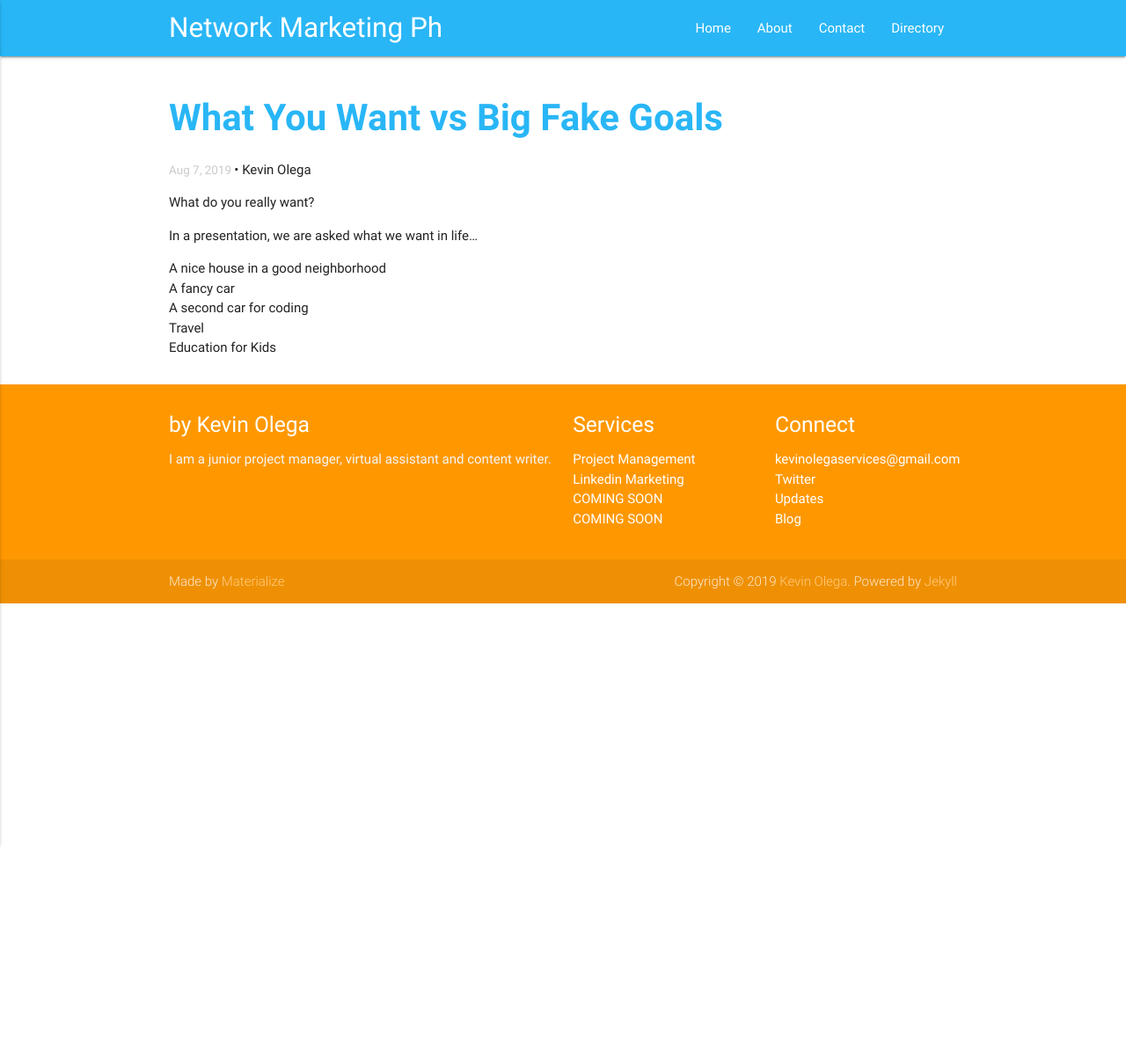
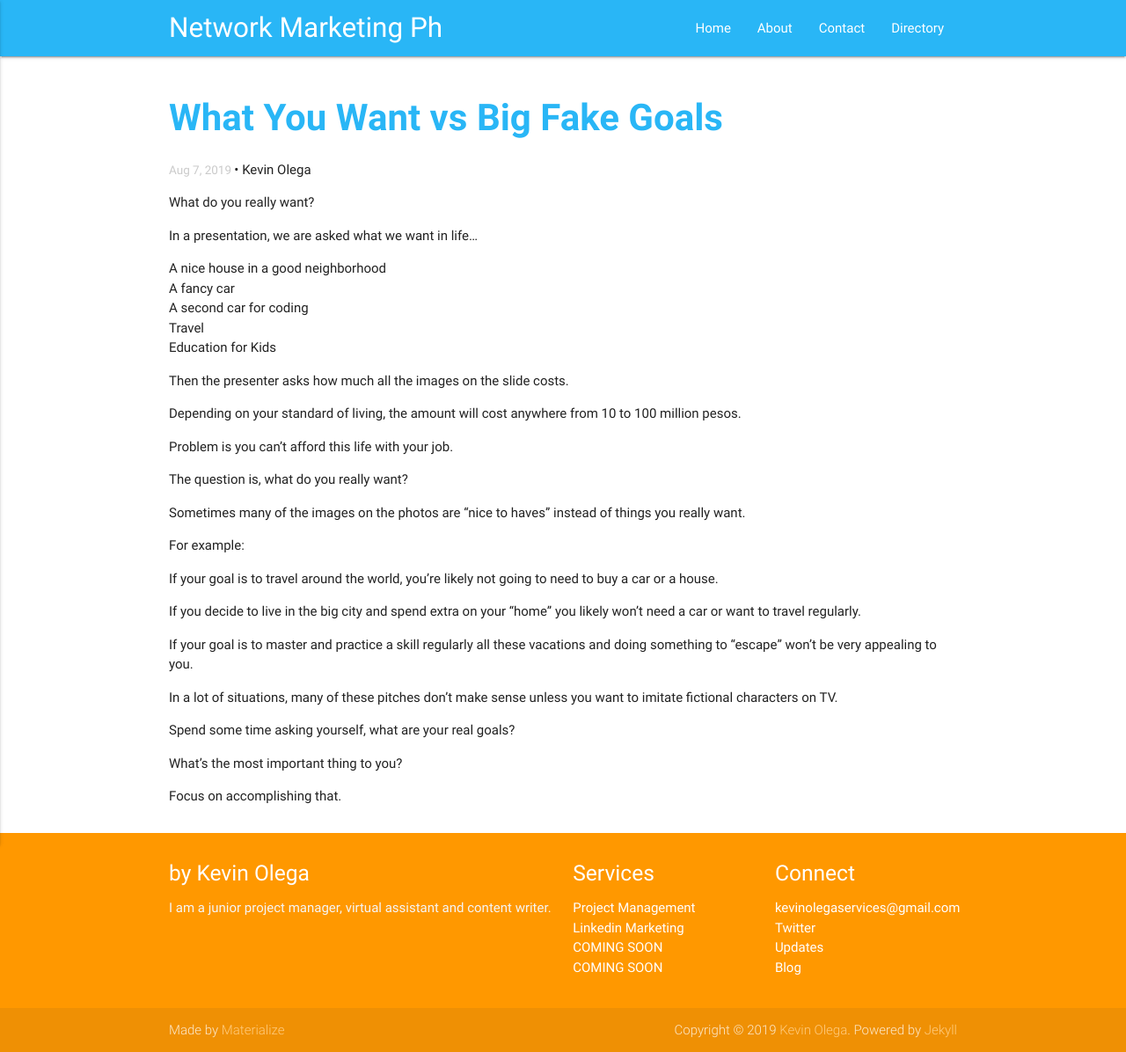
Before and after one commit to kevinolega/networkmarketingph, a Jekyll site: the page built from _posts/2019-08-07-want-fake.md, in a window 1280 px wide. Shown: the whole page at 88% size. Built offline with Jekyll 4.4.1, drawn with Linux system fonts in a browser that asks for light colours; before the commit the page ends 900 px from its top, so only the background shows below that.

Commit message:
updated posts

```diff
--- a/_posts/2019-08-07-want-fake.md
+++ b/_posts/2019-08-07-want-fake.md
@@ -15,3 +15,29 @@ In a presentation, we are asked what we want in life...
 - A second car for coding
 - Travel
 - Education for Kids
+
+Then the presenter asks how much all the images on the slide costs.
+
+Depending on your standard of living, the amount will cost anywhere from 10 to 100 million pesos.
+
+Problem is you can't afford this life with your job.
+
+The question is, what do you really want?
+
+Sometimes many of the images on the photos are "nice to haves" instead of things you really want.
+
+For example:
+
+If your goal is to travel around the world, you're likely not going to need to buy a car or a house.
+
+If you decide to live in the big city and spend extra on your "home" you likely won't need a car or want to travel regularly.
+
+If your goal is to master and practice a skill regularly all these vacations and doing something to "escape" won't be very appealing to you.
+
+In a lot of situations, many of these pitches don't make sense unless you want to imitate fictional characters on TV.
+
+Spend some time asking yourself, what are your real goals?
+
+What's the most important thing to you?
+
+Focus on accomplishing that.
```
Also changed, not shown: _posts/2012-07-25-ten-dislike.md (+1 -1 lines), _posts/2019-08-07-nm-notes.md (+1 -1 lines), _posts/2019-08-07-practical-advice.md (+8 -2 lines), 2 other files.
